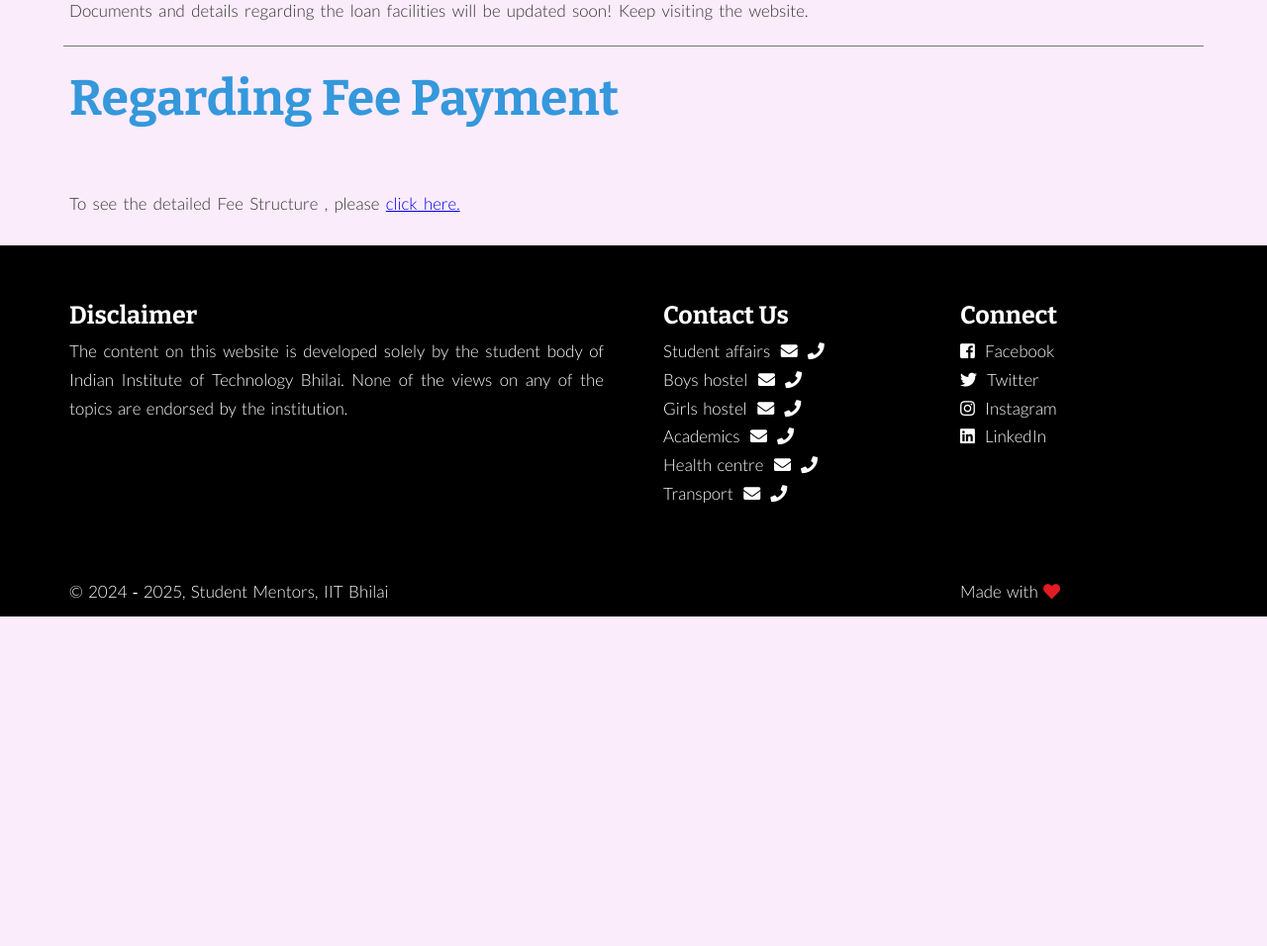
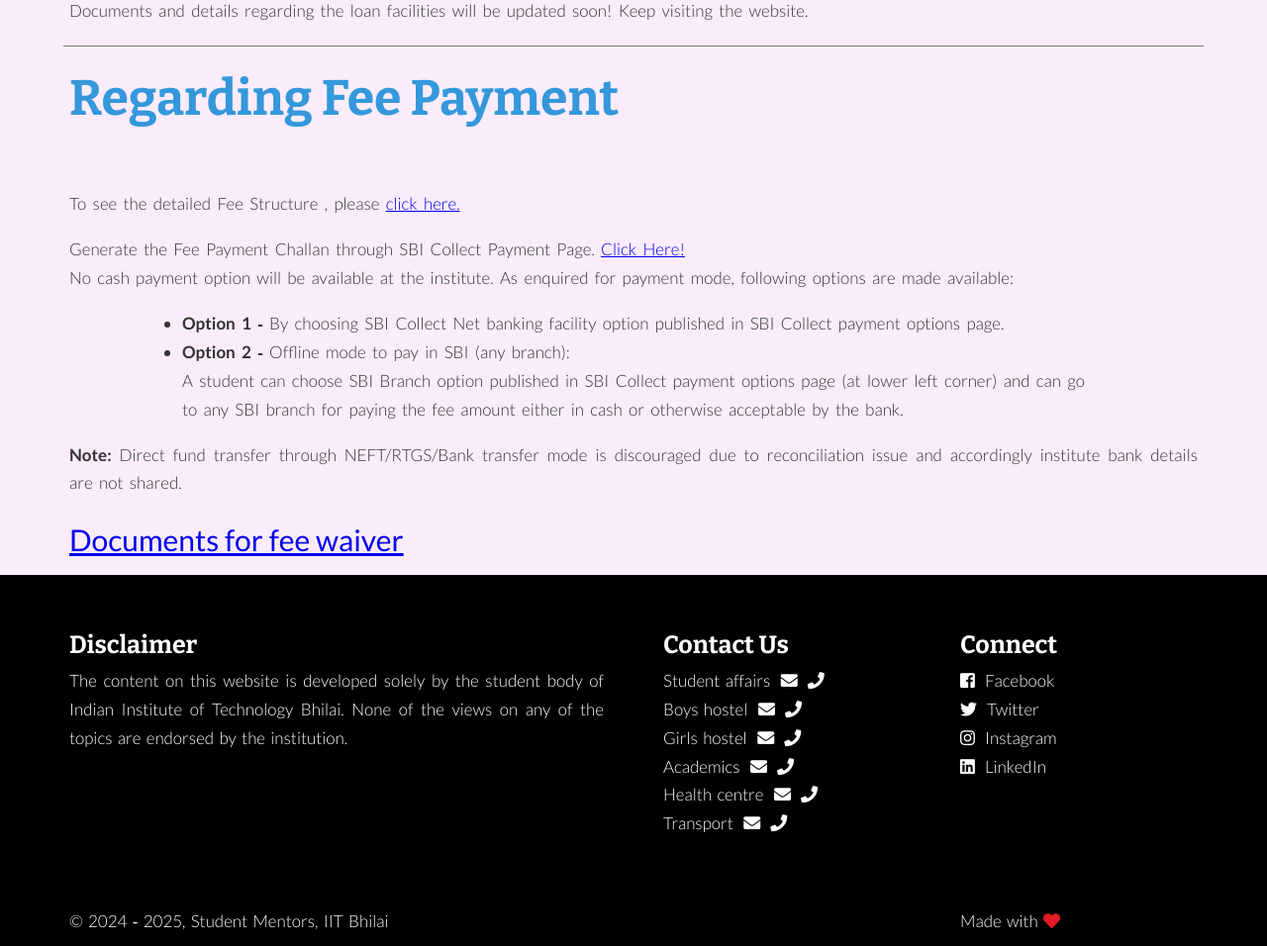
Before and after one commit to RajeevG187/PolarisV3, a PHP site: page /views/documents.php in a window 1280 px wide. Shown: the part 1506-2462 px from the top of the page at 99% size. Before the commit the page ends 2129 px from the top, so only its background shows below. Run offline with PHP 8.4, Linux system fonts and the light colour scheme; some libraries are stand-ins or nearby versions.

Commit message:
sbi portal link and fee waiver doc added

```diff
--- a/src/json/documents.json
+++ b/src/json/documents.json
@@ -63,5 +63,9 @@
             }
         ],
         "text2":"Direct fund transfer through NEFT/RTGS/Bank transfer mode is discouraged due to reconciliation issue and accordingly institute bank details are not shared."
+    },
+    "waiver":{
+        "text":"Documents for fee waiver",
+        "url":"../public/pdfs/Documents_for_fee_waiver[1].pdf"
     }
 }
--- a/views/documents.php
+++ b/views/documents.php
@@ -147,7 +147,7 @@ if (isset($data['loan']['check'])) {
                     <p class="fee__text"> <?php echo $data["fee"]["lists"][0]["text"]; ?> <a href=<?php echo $data["fee"]["lists"][0]["url"]; ?> target="_blank">click here.</a></p>
                     <br>
 
-                    <!-- <p class="fee__text">Generate the Fee Payment Challan through SBI Collect Payment Page. <a href="https://www.onlinesbi.com/sbicollect/icollecthome.htm" target="_blank">Click Here!</a><br>For procedure of payment through SBI Collect.<a href="Payment through SBI i collect.pdf" target="_blank"> Click Here!</a></p>
+                    <p class="fee__text">Generate the Fee Payment Challan through SBI Collect Payment Page. <a href="https://www.onlinesbi.sbi/sbicollect/icollecthome.htm" target="_blank">Click Here!</a></p>
                     <p class="fee__text">No cash payment option will be available at the institute. As enquired for payment mode, following options are made available:</p>
                             <br/>
                             <ul class="sublist">
@@ -157,7 +157,9 @@ if (isset($data['loan']['check'])) {
                                 A student can choose SBI Branch option published in SBI Collect payment options page (at lower left corner) and can go to any SBI branch for paying the fee amount either in cash or otherwise acceptable by the bank.</li>
                             </ul>
                             <br/>
-                    <p class="fee__text"><strong>Note:</strong> Direct fund transfer through NEFT/RTGS/Bank transfer mode is discouraged due to reconciliation issue and accordingly institute bank details are not shared.</p> -->
+                    <p class="fee__text"><strong>Note:</strong> Direct fund transfer through NEFT/RTGS/Bank transfer mode is discouraged due to reconciliation issue and accordingly institute bank details are not shared.</p>
+                    <br>
+                    <a href="<?php echo $data["waiver"]["url"]?>" style="font-size: 30px"><?php echo $data["waiver"]["text"]?></a>
                 </div>
             </div>
         </section>
```
Also changed, not shown: 1 other file.
